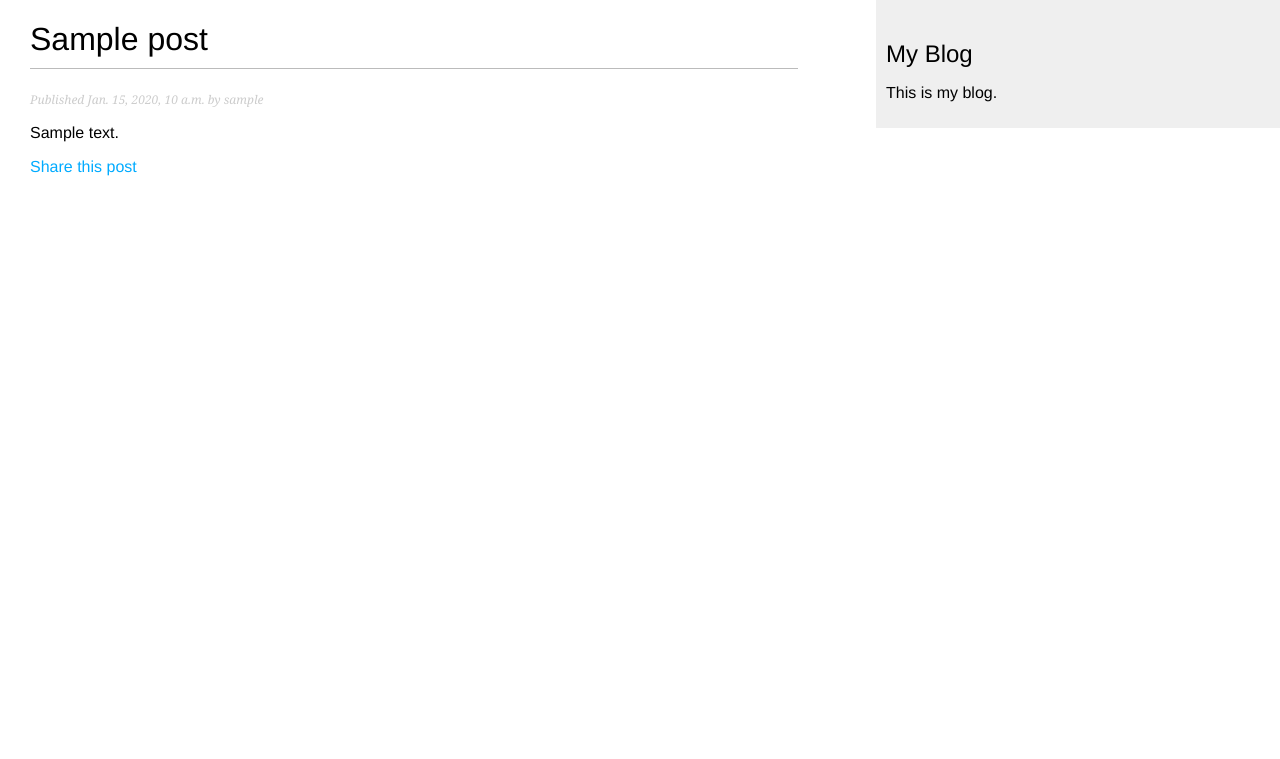
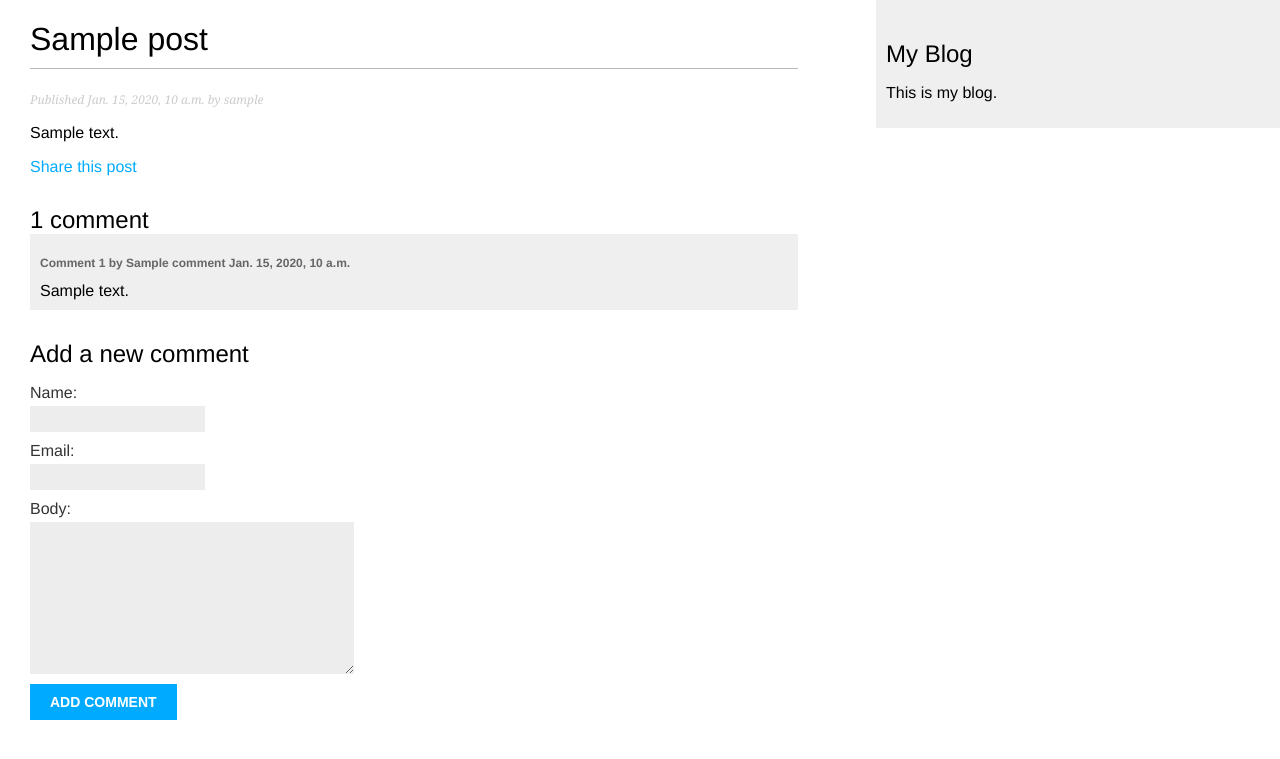
Before and after one commit to wangyaodream/letter, a Django app: a page that uses blog/templates/blog/post/detail.html in a window 1280 px wide. Shown: the top 759 px of the page. Run offline with Django 4.2, Linux system fonts and the light colour scheme; tables that the repository leaves empty hold one stand-in row (values such as "Sample post").

Commit message:
add comment on the detail page

```diff
--- a/blog/templates/blog/post/detail.html
+++ b/blog/templates/blog/post/detail.html
@@ -13,4 +13,32 @@
             Share this post
         </a>
     </p>
+    {% with comments.count as total_comments %}
+        <h2>
+            {{ total_comments }} comment{{ total_comments|pluralize }}
+        </h2>
+    {% endwith %}
+    {% for comment in comments %}
+        <div class="comment">
+            <p class="info">
+                Comment {{ forloop.counter }} by {{ comment.name }}
+                {{ comment.created }}
+            </p>
+            {{ comment.body }}
+        </div>
+        {% empty %}
+            <p>There are no comments yet.</p>
+
+    {% endfor %}
+    {% if new_comment %}
+        <h2>Your comment has been added.</h2>
+    {% else %}
+        <h2>Add a new comment</h2>
+        <form method="post">
+            {{ comment_form.as_p }}
+            {% csrf_token %}
+            <p><input type="submit" value="Add comment"></p>
+        </form>
+
+    {% endif %}
 {% endblock %}
--- a/blog/views.py
+++ b/blog/views.py
@@ -1,10 +1,11 @@
 from django.shortcuts import render, get_object_or_404
-from .models import Post
+from .models import Post, Comment
 from django.core.paginator import Paginator, EmptyPage, PageNotAnInteger
 from django.views.generic import ListView
 from django.core.mail import send_mail
 
 from .forms import EmailPostForm
+from .forms import CommentForm
 # Create your views here.
 
 
@@ -32,9 +33,29 @@ def post_detail(request, year, month, day, post):
                              publish__year=year,
                              publish__month=month,
                              publish__day=day)
+
+    # List of active comments for this post
+    comments = post.comments.filter(active=True)
+
+    new_comment = None
+    if request.method == 'POST':
+        # A comment was posted
+        comment_form = CommentForm(data=request.POST)
+        if comment_form.is_valid():
+            # create comment object but don't save to database yet
+            new_comment = comment_form.save(commit=False)
+            # Assign the current post to the comment
+            new_comment.post = post
+            # save to database
+            new_comment.save()
+    else:
+        comment_form = CommentForm()
     return render(request,
                   'blog/post/detail.html',
-                  {'post': post})
+                  {'post': post,
+                   'comments': comments,
+                   'new_comment': new_comment,
+                   'comment_form': comment_form})
 
 
 def post_share(request, post_id):
@@ -45,6 +66,7 @@ def post_share(request, post_id):
     if request.method == 'POST':
         # Form was submitted
         form = EmailPostForm(request.POST)
+
         if form.is_valid():
             cd = form.cleaned_data
             post_url = request.build_absolute_uri(
@@ -59,7 +81,8 @@ def post_share(request, post_id):
     else:
         form = EmailPostForm()
     return render(request, 'blog/post/share.html', {'post': post,
-                                                    'form': form})
+                                                    'form': form,
+                                                    })
 
 # class-based views
 
```
